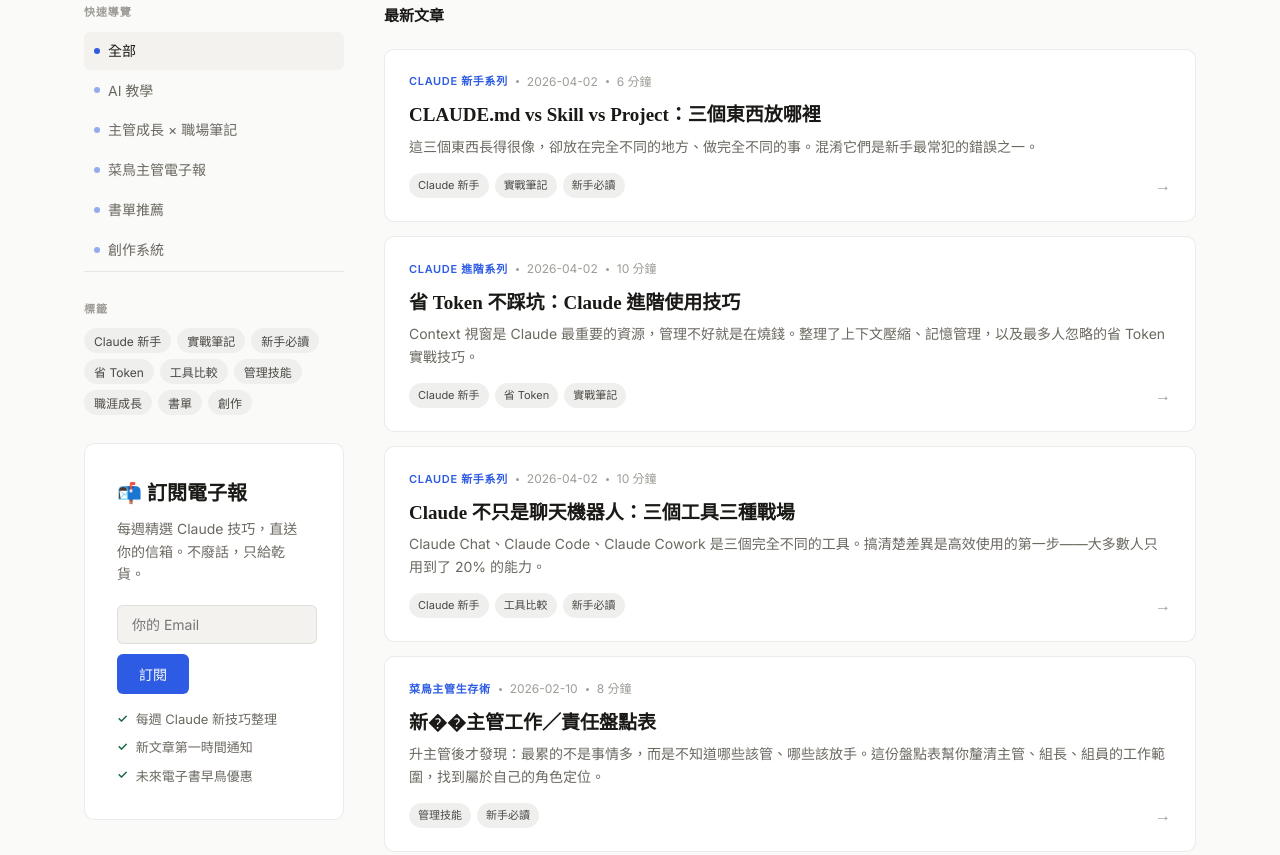
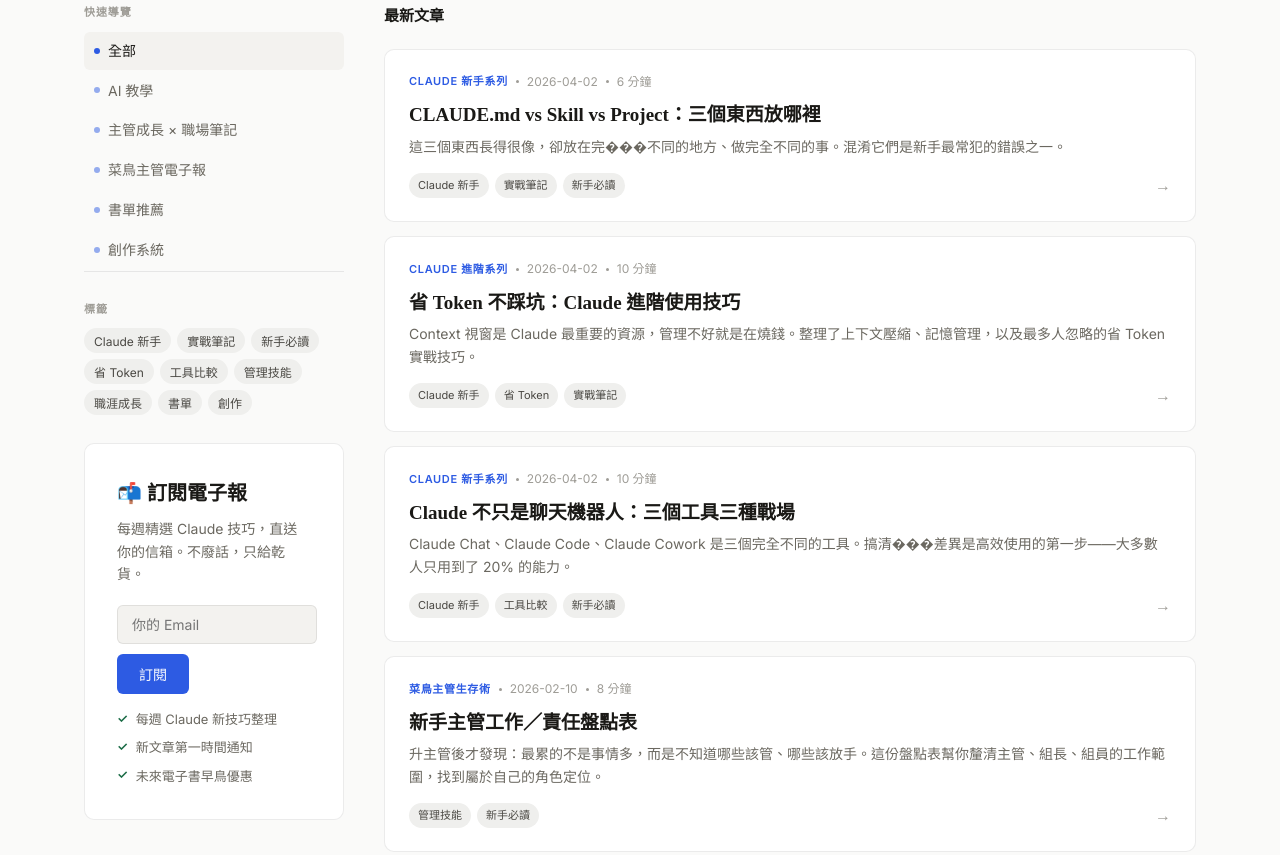
Before and after one commit to darrenhuangdc-glitch/darrenwork, a plain HTML site: page index.html in a window 1280 px wide. Shown: the part 584-1439 px from the top of the page. Drawn offline with Linux system fonts and the light colour scheme.

Commit message:
chore: auto build [skip ci]

```diff
--- a/index.html
+++ b/index.html
@@ -310,7 +310,7 @@ footer{border-top:1px solid var(--border);padding:28px 0;margin-top:40px}
 const ARTICLES_DATA = [
   {
     "title": "CLAUDE.md vs Skill vs Project：三個東西放哪裡",
-    "excerpt": "這三個東西長得很像，卻放在完全不同的地方、做完全不同的事。混淆它們是新手最常犯的錯誤之一。",
+    "excerpt": "這三個東西長得很像，卻放在完���不同的地方、做完全不同的事。混淆它們是新手最常犯的錯誤之一。",
     "category": "AI 教學",
     "tags": [
       "Claude 新手",
@@ -340,7 +340,7 @@ const ARTICLES_DATA = [
   },
   {
     "title": "Claude 不只是聊天機器人：三個工具三種戰場",
-    "excerpt": "Claude Chat、Claude Code、Claude Cowork 是三個完全不同的工具。搞清楚差異是高效使用的第一步——大多數人只用到了 20% 的能力。",
+    "excerpt": "Claude Chat、Claude Code、Claude Cowork 是三個完全不同的工具。搞清���差異是高效使用的第一步——大多數人只用到了 20% 的能力。",
     "category": "AI 教學",
     "tags": [
       "Claude 新手",
@@ -354,7 +354,7 @@ const ARTICLES_DATA = [
     "html": ""
   },
   {
-    "title": "新��主管工作／責任盤點表",
+    "title": "新手主管工作／責任盤點表",
     "excerpt": "升主管後才發現：最累的不是事情多，而是不知道哪些該管、哪些該放手。這份盤點表幫你釐清主管、組長、組員的工作範圍，找到屬於自己的角色定位。",
     "category": "主管成長 × 職場筆記",
     "tags": [
@@ -481,7 +481,7 @@ const ARTICLES_DATA = [
   },
   {
     "title": "當你覺得自己只是來打工的：《意圖韌性》給迷惑上班族的一封信",
-    "excerpt": "《意圖韌性》給迷惑上班族的一封信。當你覺得自己只是來打��的，也許這本書能指引你找回自己的方向。",
+    "excerpt": "《意圖韌性》給迷惑上班族的一封信。當你覺得自己只是來打工的，也許這本書能指引你找回自己的方向。",
     "category": "書單推薦",
     "tags": [
       "書單",
@@ -550,7 +550,7 @@ const ARTICLES_DATA = [
   },
   {
     "title": "從高手到教練：主管要怎麼訓練出能獨立作戰的下屬？",
-    "excerpt": "你知道怎麼做，卻說不出「為什麼這樣做」。要打破困境，���需要從「會做的人」，轉變成「會訓練人的人」。4 個方法幫你訓練出能獨立作戰的下屬。",
+    "excerpt": "你知道怎麼做，卻說不出「為什麼這樣做」。要打破困境，你需要從「會做的人」，轉變成「會訓練人的人」。4 個方法幫你訓練出能獨立作戰的下屬。",
     "category": "菜鳥主管電子報",
     "tags": [
       "管理技能",
@@ -636,7 +636,7 @@ const ARTICLES_DATA = [
     ],
     "date": "2025-08-19",
     "readtime": "",
-    "series": "菜鳥主��生存術",
+    "series": "菜鳥主管生存術",
     "featured": false,
     "html": ""
   },
```
